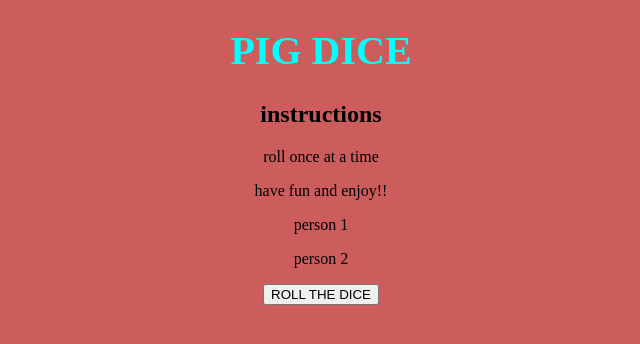
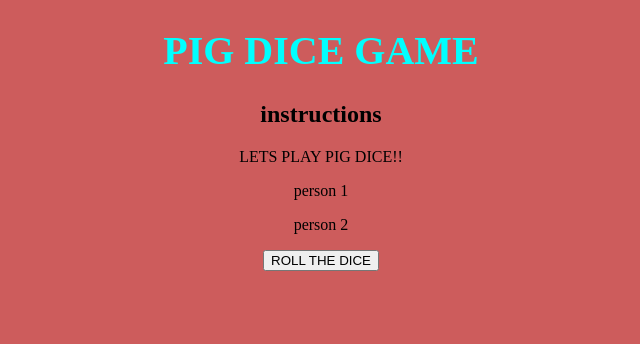
Before and after one commit to ngishjonathan/pig-dice, a plain HTML site: page index.html in a window 1280 px wide. Shown: the whole page, without its empty margins (319-959 px from the left). Drawn offline with Linux system fonts and the light colour scheme.

Commit message:
adeed a paragraph to index.html

```diff
--- a/index.html
+++ b/index.html
@@ -7,26 +7,11 @@
     <script src="js/script.js"></script>
   </head>
   <body>
-    <h1>PIG DICE</h1>
+    <h1>PIG DICE GAME</h1>
     <h2>instructions</h2>
-    <p>roll once at a time</p>
-    <p>have fun and enjoy!!</p>
+    <p>LETS PLAY PIG DICE!!</p>
     <p>person 1</p>
-    </div>
-  </div>
-  </div>
       <p>person 2 </p>
-      </div>
-  </div>
-</div>
-</div>
-<button onclick="roll()">ROLL THE DICE</button>
-
-
-
-
-
-
-
+      <button onclick="roll()">ROLL THE DICE</button>
   </body>
 </html>
```
